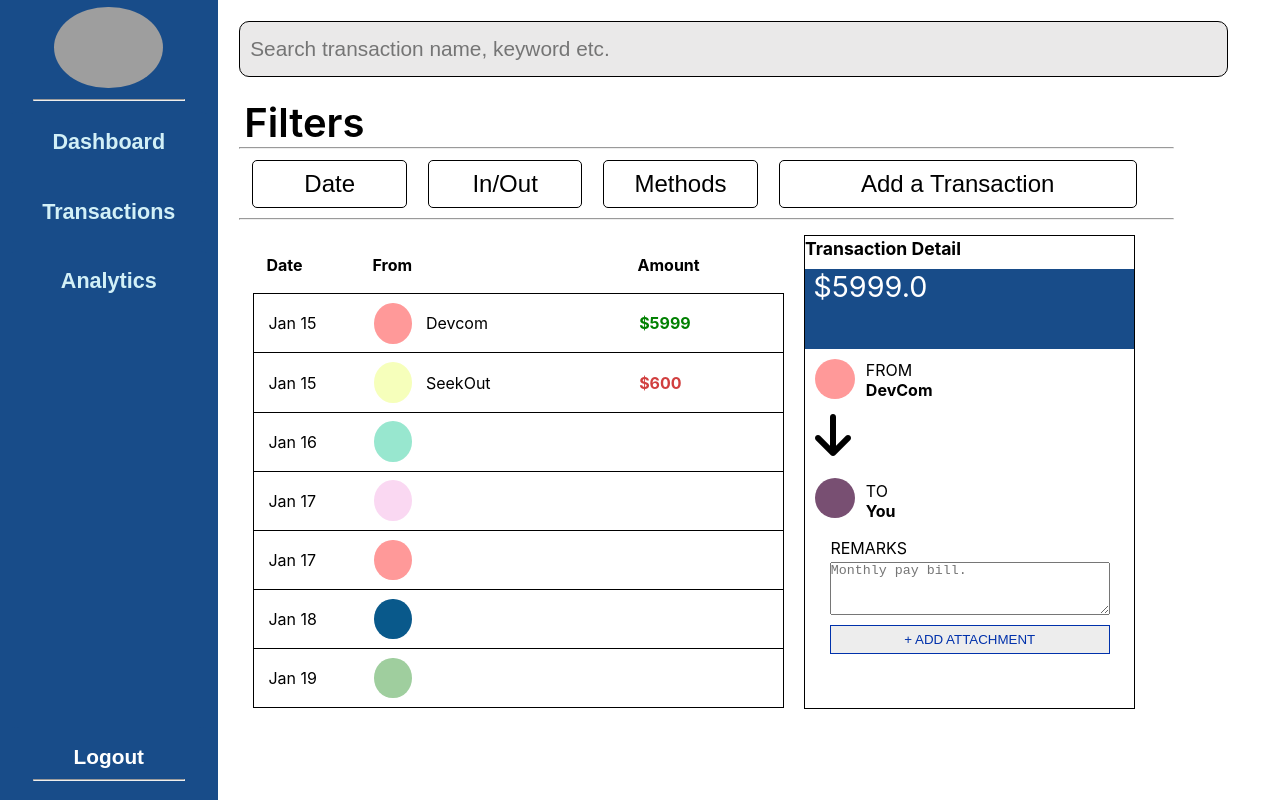
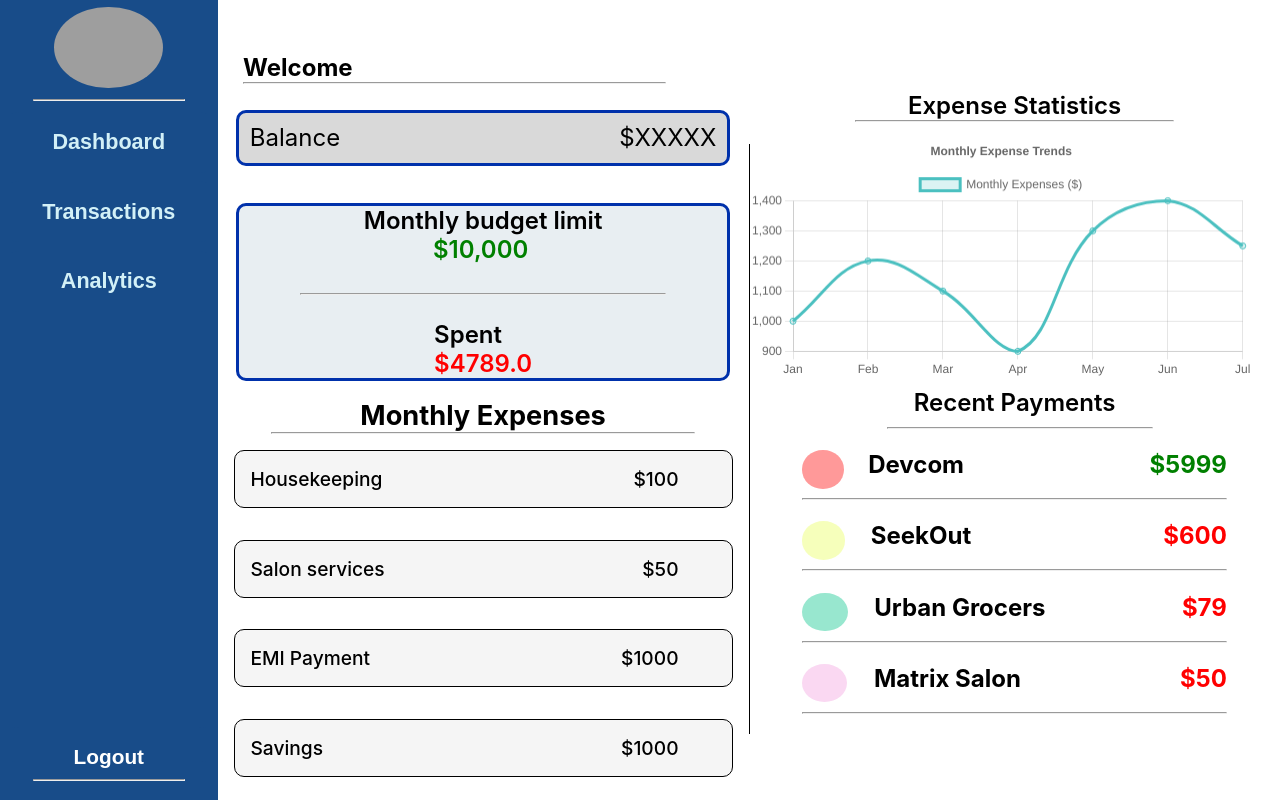
Before and after one commit to adityapatil2310/personal-expenses-tracker, a React (Create React App) app in the folder frontend/: page /dashboard in a window 1280 px wide. Built offline with nearby package versions, Linux system fonts and the light colour scheme; grey boxes are pictures that could not be loaded.

Commit message:
dashboard commplete

```diff
--- a/frontend/package.json
+++ b/frontend/package.json
@@ -8,6 +8,7 @@
     "@testing-library/user-event": "^13.5.0",
     "react": "^19.0.0",
     "react-dom": "^19.0.0",
+    "react-router-dom": "^7.1.3",
     "react-scripts": "5.0.1",
     "web-vitals": "^2.1.4"
   },
--- a/frontend/src/App.js
+++ b/frontend/src/App.js
@@ -1,17 +1,24 @@
-import logo from './logo.svg';
-import './App.css';
+
+import { BrowserRouter, Routes, Route } from "react-router-dom";
 import Analytics from './components/analytics';
 import Register from './components/register';
 import Login from './components/login';
 import Sidebar from './components/Sidebar';
 import Transaction from './components/Transactions';
+import Dashboard from "./components/dashboard";
 
 function App() {
-  return (
-  <>
-  <Transaction/>
-  </>
-  );
+  return(
+  <BrowserRouter>
+  <Routes>
+    <Route path="/login" element={<Login/>}/>
+    <Route path="/register" element={<Register/>}/>
+    <Route path="transaction" element={<Transaction />} />
+    <Route path="/analytics" element={<Analytics />} />
+    <Route path="/dashboard" element={<Dashboard/>}/>
+  </Routes>
+</BrowserRouter>
+);
 }
 
 export default App;
--- /dev/null
+++ b/frontend/src/components/dashboard.jsx
@@ -0,0 +1,98 @@
+import { useEffect, useRef } from "react";
+import Sidebar from "./Sidebar";
+import "../style/dashboard.css";
+
+export default function Dashboard() {
+    const chartRef = useRef(null);
+
+    useEffect(() => {
+        if (window.Chart && chartRef.current) {
+            const ctx = chartRef.current.getContext("2d");
+
+            // Destroy previous chart instance if it exists
+            if (chartRef.current.chartInstance) {
+                chartRef.current.chartInstance.destroy();
+            }
+
+            chartRef.current.chartInstance = new window.Chart(ctx, {
+                type: "line",
+                data: {
+                    labels: ["Jan", "Feb", "Mar", "Apr", "May", "Jun", "Jul"],
+                    datasets: [
+                        {
+                            label: "Monthly Expenses ($)",
+                            data: [1000, 1200, 1100, 900, 1300, 1400, 1250],
+                            borderColor: "rgba(75, 192, 192, 1)",
+                            backgroundColor: "rgba(75, 192, 192, 0.2)",
+                            tension: 0.4,
+                        },
+                    ],
+                },
+                options: {
+                    responsive: true,
+                    maintainAspectRatio: false,
+                    plugins: {
+                        legend: { position: "top" },
+                        title: { display: true, text: "Monthly Expense Trends" },
+                    },
+                },
+            });
+        }
+    }, []);
+
+    return (
+        <div className="dashboardpage">
+            <Sidebar className="Sidebar" />
+            <div className="dashboard-components">
+                <div className="header">Welcome<hr className="h" /></div>
+                <div className="main">
+                    <div className="balance">
+                        <div className="balance-amount">
+                            <div>Balance</div>
+                            <div>$XXXXX</div>
+                        </div>
+                        <div className="budget">
+                            <div className="budget-limit">
+                                <p>Monthly budget limit</p>
+                                <p style={{ color: "green", marginLeft: "29%" }}>$10,000</p>
+                            </div>
+                            <hr style={{ width: "75%", marginTop: "6%", marginBottom: "5%" }} />
+                            <div className="spent">
+                                <p>Spent</p>
+                                <p style={{ color: "red" }}>$4789.0</p>
+                            </div>
+                        </div>
+                        <div className="monthly-expenses">
+                            <div className="expense1">Monthly Expenses<hr className="h3" /></div>
+                            <div className="housekeeping"><div>Housekeeping</div><div>$100</div></div>
+                            <div className="salon-services"><div>Salon services</div><div>$50</div></div>
+                            <div className="EMI-payments"><div>EMI Payment</div><div>$1000</div></div>
+                            <div className="savings"><div>Savings</div><div>$1000</div></div>
+                        </div>
+                    </div>
+                    <hr className="vertical-line" />
+                    <div className="expense">
+                        <div className="chart">
+                            <div className="statistics">Expense Statistics<hr className="h4" /></div>
+                            <div className="graph3">
+                                <canvas ref={chartRef}></canvas>
+                            </div>
+                        </div>
+                        <div className="recent-payments">
+                            <div className="payments">Recent Payments</div>
+                            <hr className="h11" />
+                            <div className="devcom2"><div style={{ display: "flex", width: "100%" }}><div className="pink2"></div><div>Devcom</div></div><div style={{ color: "green" }}>$5999</div></div>
+                            <hr className="h10" />
+                            <div className="seekOut"><div style={{ display: "flex", width: "100%" }}><div className="yellow2"></div><div>SeekOut</div></div><div style={{ color: "red" }}>$600</div></div>
+                            <hr className="h10" />
+                            <div className="urban-grocers"><div style={{ display: "flex", width: "100%" }}><div className="blue2"></div><div>Urban Grocers</div></div><div style={{ color: "red" }}>$79</div></div>
+                            <hr className="h10" />
+                            <div className="matrix-salon"><div style={{ display: "flex", width: "100%" }}><div className="lightpink2"></div><div>Matrix Salon</div></div><div style={{ color: "red" }}>$50</div></div>
+                            <hr className="h10" />
+                        </div>
+                    </div>
+                </div>
+            </div>
+        </div>
+    );
+}
--- a/frontend/src/style/analytics.css
+++ b/frontend/src/style/analytics.css
@@ -1,241 +1,187 @@
-.analytics-page{
+.analytics-page {
     display: flex;
     width: 100%;
     height: 100vh;
+    overflow: hidden;
   }
-.sidebar{
-    width: 30%;
+
+  .sidebar {
+    width: 25%;
   }
-.main-page{
-    height: 100%;
-    width: 83%;
-    display: flex;
-    flex-direction: column;
-}
-.header{
-    height: 10%;
-    width: 100%;
-    margin-left: 1rem;
-    margin-bottom: 0.65rem;
-    padding-left: .4rem;
-    margin-top: 1rem;
-    font-size: 2.5rem;
-    font-weight: 700;
-}
-.yearly-detail{
-width: 100%;
-height: 45%;
-display: flex;
-margin-left: 1rem;
-margin-bottom: 0.65rem;
-margin-right: 1rem;
-}
-.left{
+
+  .main-page {
     height: 100%;
     width: 75%;
     display: flex;
     flex-direction: column;
-    padding-right: 1rem;
+  }
+
+  .header {
+    height: 10vh;
+    width: 100%;
+    margin-left: 2%;
+    margin-bottom: 0.65%;
+    padding-left: 0.4%;
+    margin-top: 1%;
+    font-size: 350%;
+    font-weight: 700;
+  }
+
+  .yearly-detail {
+    width: 100%;
+    height: 42vh;
+    display: flex;
+    margin-left: 2.5%;
+    margin-bottom: 1.65%;
+    margin-right: 1vw;
+  }
+
+  .left {
+    height: 100%;
+    width: 75%;
+    display: flex;
+    flex-direction: column;
+    padding-right: 1%;
     background-color: #EFEDED;
   }
-.yearly-header{
+
+  .yearly-header {
     height: 15%;
     width: 100%;
     display: flex;
     justify-content: space-between;
-padding-left: .7rem;
-padding-right: 2rem;
-padding-top: 1rem;
+    padding-left: 2.7%;
+    padding-right: 3%;
+    padding-top: 1.5%;
   }
-.graph{
+
+  .graph {
     width: 100%;
     height: 85%;
   }
-.right{
-    width: 17%;
-    height: 97%;
+
+  .right {
+    width: 25%;
+    height: 100%;
     display: flex;
     flex-direction: column;
     border-radius: 30px;
-border: 3px solid #F98000;
-background: #FDEB91;
-margin-right: 1rem;
-margin-left: 1.5rem;
+    background: #1A1B3E;
+    margin-right: 2%;
+    margin-left: 1.5%;
   }
-.my-goals{
+  .btn2{
+    border-radius: 5px;
+    border: 1px solid #000;
+    height: 90%;
+    width: 10rem;
+    background: #F5F5F5;
+    margin-right: 0.5rem;
+  }
+
+  .my-goals {
+    margin-top: 1%;
+    margin-bottom: 0%;
     width: 100%;
-    height: 10%;
-    color: #8A4B09;
+    height: 18%;
+    color: #EEE4D9;
     text-align: center;
     font-family: "Instrument Sans";
-font-size: 32px;
-font-style: normal;
+    font-size: 200%;
     font-weight: 700;
-line-height: normal;
   }
-.money-spent{
+
+  .money-spent, .saving, .progress {
     width: 100%;
     height: 30%;
-line-height: 0.65rem;
-padding-left: 0.3rem;
+    line-height: 150%;
+    padding-left: 6.3%;
+    color: #C4FAFF;
   }
-.saving{
-    width: 100%;
-    height: 30%;
-    line-height: 0.65rem;
-    padding-left: 0.3rem;
-}
-.progress{
-    width: 100%;
-    height: 30%;
-    line-height: 0.65rem;
-    padding-left: 0.3rem;
-}
-.expense-summary{
-    width: 96%;
+
+  .expense-summary {
+    width: 97.9%;
     height: 40%;
     background-color: #EFEDED;
     display: flex;
-    margin-left: 1rem;
-    margin-bottom: 0.65rem;
+    margin-left: 2.4%;
+    margin-right: 5%;
+  }
 
-    margin-right: 5rem;
-}
-.piechart{
+  .piechart {
     height: 100%;
     width: 40%;
     display: flex;
     flex-direction: column;
   }
-.piechartheader{
-    height: 20%;
-    width: 100%;
-    font-size: 2rem;
-}
-.graph2{
+
+  .graph2 {
     height: 80%;
     width: 100%;
-    margin-bottom: 1.5rem;
+    margin-bottom: 1.5%;
   }
-.divisions{
+
+  .divisions {
     height: 100%;
     width: 30%;
   }
-.dropdown{
+
+  .dropdown {
     height: 15%;
     width: 80%;
-margin-bottom: 0.6rem;
+    margin-bottom: 0.6%;
   }
-.colors{
+
+  .colors {
     height: 85%;
     width: 100%;
     display: flex;
     flex-direction: column;
-margin-bottom: 1.5rem;
+    margin-bottom: 1.5%;
   }
-.red1{
+
+  .red1, .blue1, .green1, .yellow1 {
     height: 25%;
     width: 100%;
     display: flex;
     align-items: center;
   }
-.redblock{
-    height: 2.5rem;
+
+  .redblock, .blueblock, .greenblock, .yellowblock {
+    height: 55%;
     width: 12%;
-    background-color: #E82838;
   }
 
-.blue1{
-    height: 25%;
-    width: 100%;
-    display: flex;
-    align-items: center;
-}
-.blueblock{
-    height: 2.5rem;
-    width: 12%;
-    background-color: #5AAAC7;
-}
-.green1{
-    height: 25%;
-    width: 100%;
-    display: flex;
-    align-items: center;
-}
-.greenblock{
-    height: 2.5rem;
-    width: 12%;
-    background-color: #237B23;
-
-}
-.yellow1{
-    height: 25%;
-    width: 100%;
-    display: flex;
-    align-items: center;
-    margin-top: 0rem;
-}
-.yellowblock{
-    height: 2.5rem;
-    width: 12%;
-    background-color:#F6A312;
-}
-.options2{
+  .options2 {
     border-radius: 10px;
     border: 1px solid #000;
     background: #D9D9D9;
     width: 100%;
     height: 80%;
-margin-top: 0.5rem;
-padding-left: 0.8rem;
-font-size: 1.3rem;
+    margin-top: 5.5%;
+    padding-left: 3.8%;
+    font-size: 130%;
   }
-.Summary{
+
+  .Summary {
     height: 100%;
     width: 30%;
-    margin-left: 3rem;
+    margin-left: 3%;
     display: flex;
     flex-direction: column;
   }
-.btn2{
-    border-radius: 5px;
-border: 1px solid #000;
-height: 2.2rem;
-width: 10rem;
-background: #F5F5F5;
-margin-right: 0.5rem;
-}
-.summarytext{
+
+  .summarytext {
     height: 15%;
     width: 100%;
-    font-size: 1.5rem;
+    font-size: 150%;
     font-weight: 600;
   }
-.total-spent{
+
+  .total-spent, .monthly, .total, .amount-left {
     height: 20%;
     width: 100%;
-line-height: 0.65rem;
-font-size: 1.3rem;
+    line-height: 150%;
+    font-size: 130%;
     font-weight: 600;
   }
-.monthly{
-    height: 20%;
-width: 100%;
-line-height: 0.65rem;
-font-size: 1.3rem;
-font-weight: 600;
-}
-.total{
-    height: 20%;
-width: 100%;
-line-height: 0.65rem;
-font-size: 1.3rem;
-font-weight: 600;
-}
-.amount-left{
-    height: 20%;
-width: 100%;
-line-height: 0.65rem;
-font-size: 1.3rem;
-font-weight: 600;
-}
--- /dev/null
+++ b/frontend/src/style/dashboard.css
@@ -0,0 +1,213 @@
+.dashboardpage {
+    display: flex;
+    height: 100vh;
+    width: 100%;
+    overflow: hidden;
+}
+
+.Sidebar {
+    width: 17%;
+    height: 100vh;
+}
+
+.dashboard-components {
+    width: 83%;
+    height: 100vh;
+    display: flex;
+    flex-direction: column;
+}
+
+.header {
+    height: 10%;
+    font-size: 150%;
+    padding-top: 4%;
+    width: 100%;
+}
+
+.h {
+    width: 40%;
+}
+
+.main {
+    height: 90%;
+    width: 100%;
+    display: flex;
+}
+
+.balance {
+    height: 100%;
+    width: 50%;
+    display: flex;
+    flex-direction: column;
+}
+
+.balance-amount {
+    margin: 3.5%;
+    height: 10%;
+    border-radius: 10px;
+    border: 3px solid #0031AB;
+    display: flex;
+    justify-content: space-between;
+    align-items: center;
+    background: #D9D9D9;
+    font-size: 150%;
+    padding: 2%;
+}
+
+.budget {
+    height: 40%;
+    border-radius: 10px;
+    border: 3px solid #0031AB;
+    margin: 3.5%;
+    background: #E8EEF2;
+    display: flex;
+    flex-direction: column;
+    align-items: center;
+    justify-content: center;
+    font-size: 150%;
+    font-weight: 600;
+}
+
+.monthly-expenses {
+    height: 50%;
+    display: flex;
+    flex-direction: column;
+    width: 100%;
+    margin-bottom: 10%;
+}
+
+.expense1 {
+    height: 20%;
+    font-weight: 700;
+    display: flex;
+    justify-content: center;
+    align-items: center;
+    font-size: 170%;
+    flex-direction: column;
+}
+
+.h3 {
+    width: 80%;
+    align-items: center;
+}
+
+.housekeeping,
+.EMI-payments,
+.salon-services,
+.savings {
+    height: 20%;
+    border-radius: 10px;
+    border: 1px solid #000;
+    margin: 3%;
+    background: #F5F5F5;
+    display: flex;
+    padding: 3%;
+    justify-content: space-between;
+    padding-right: 10%;
+    font-weight: 500;
+    font-size: 120%;
+}
+
+.vertical-line {
+    width: 0.5px;
+    height: 82%;
+    background-color: black;
+    border: none;
+    margin-top: 5%;
+}
+
+.expense {
+    height: 100%;
+    width: 50%;
+    display: flex;
+    flex-direction: column;
+}
+
+.chart {
+    height: 40%;
+}
+
+.statistics {
+    height: 15%;
+    display: flex;
+    flex-direction: column;
+    font-size: 150%;
+    font-weight: 600;
+    align-items: center;
+}
+
+.h4 {
+    width: 60%;
+}
+
+.graph3 {
+    height: 85%;
+    width: 95%;
+    display: flex;
+    justify-content: center;
+    align-items: center;
+}
+
+.graph3 canvas {
+    width: 100%;
+    height: 100%;
+}
+
+.payments {
+    height: 20%;
+    display: flex;
+    align-items: center;
+    justify-content: center;
+    font-size: 150%;
+    font-weight: 600;
+}
+
+.devcom2,
+.seekOut,
+.urban-grocers,
+.matrix-salon {
+    height: 20%;
+    display: flex;
+    font-weight: 700;
+    font-size: 150%;
+    justify-content: space-between;
+    margin-top: 4%;
+    margin-left: 10%;
+    margin-right: 10%;
+}
+
+.pink2,
+.yellow2,
+.blue2,
+.lightpink2 {
+    height: 80%;
+    width: 12%;
+    border-radius: 50%;
+    margin-right: 7%;
+}
+
+.pink2 {
+    background-color: #FF9999;
+}
+
+.yellow2 {
+    background-color: #F6FFBB;
+}
+
+.blue2 {
+    background-color: #98E7CF;
+}
+
+.lightpink2 {
+    background-color: #FAD8F2;
+}
+
+.h10 {
+    width: 80%;
+    margin-left: 10%;
+}
+
+.h11 {
+    width: 50%;
+    margin-left: 26%;
+}
```
Also changed, not shown: frontend/src/components/Sidebar.jsx (+16 -3 lines), frontend/src/components/analytics.jsx (+7 -14 lines), frontend/src/components/login.jsx (+7 -2 lines), 1 other file (tests, documents, lock files or other folders). Lines whose indentation alone changed are shown as unchanged.
